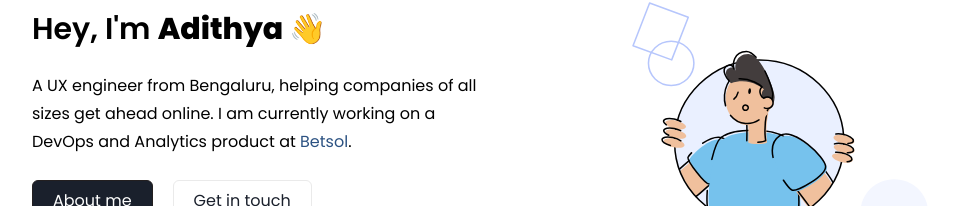
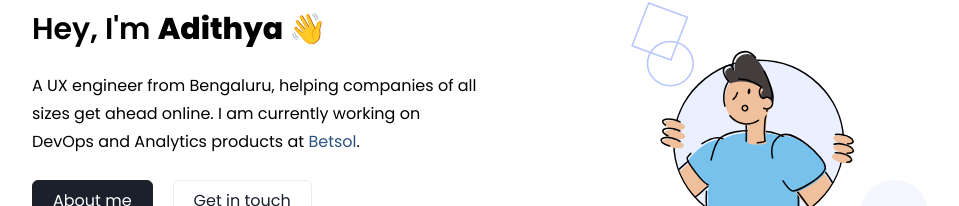
Before and after one commit to AdithyaBhat17/adithyabhat.com, a Next.js app: page / in a window 1280 px wide. Shown: the part 119-325 px from the top of the page, without its empty margins (160-1119 px from the left). Built offline with nearby package versions, Linux system fonts and the light colour scheme.

Commit message:
:bug: Fixed grammatical errors

```diff
--- a/components/hero.tsx
+++ b/components/hero.tsx
@@ -38,8 +38,8 @@ export default function Hero() {
           </h1>
           <p className="mt-5 w-full md:w-3/4 leading-7 poppins">
             A UX engineer from Bengaluru, helping companies of all sizes get
-            ahead online. I am currently working on a DevOps and Analytics
-            product at <span className="text-blue-800">Betsol</span>.
+            ahead online. I am currently working on DevOps and Analytics
+            products at <span className="text-blue-800">Betsol</span>.
           </p>
           <div className="mt-6 mb-8 flex justify-start items-center">
             <Link href="/about">
```
